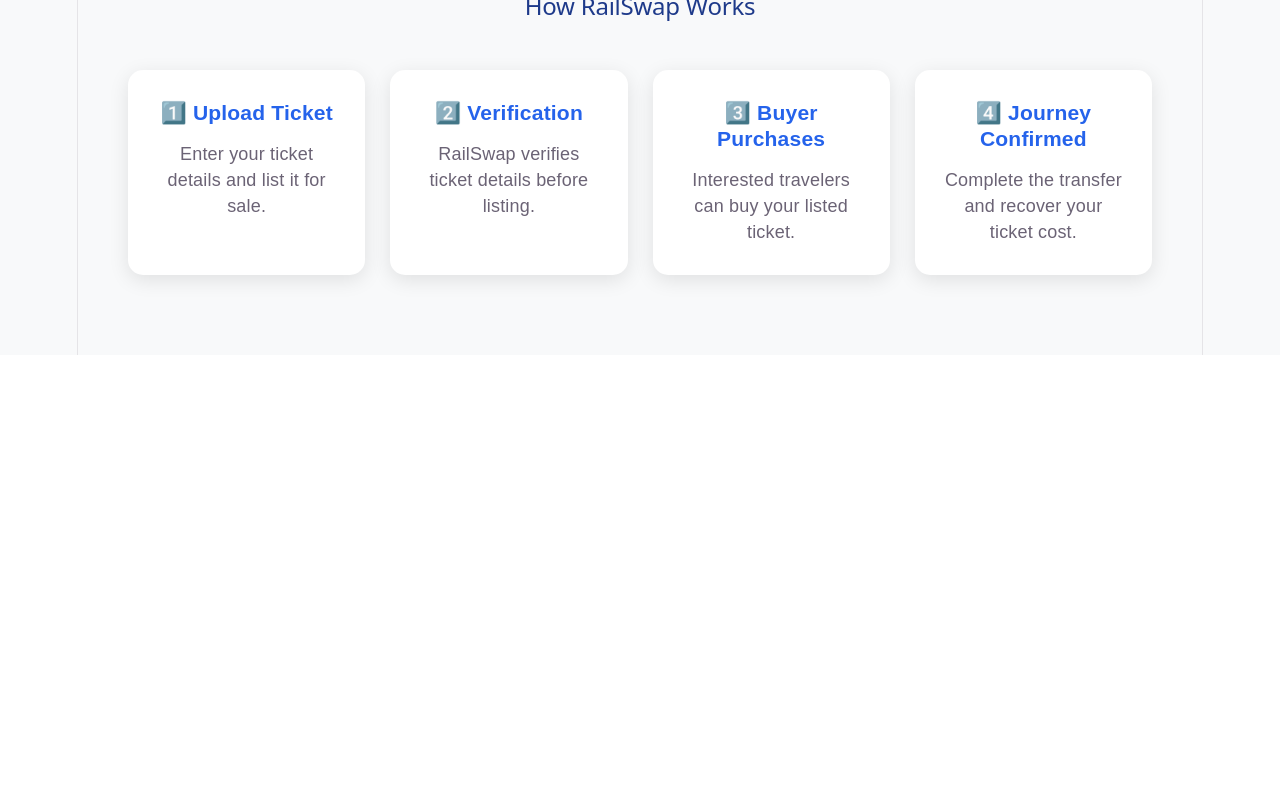
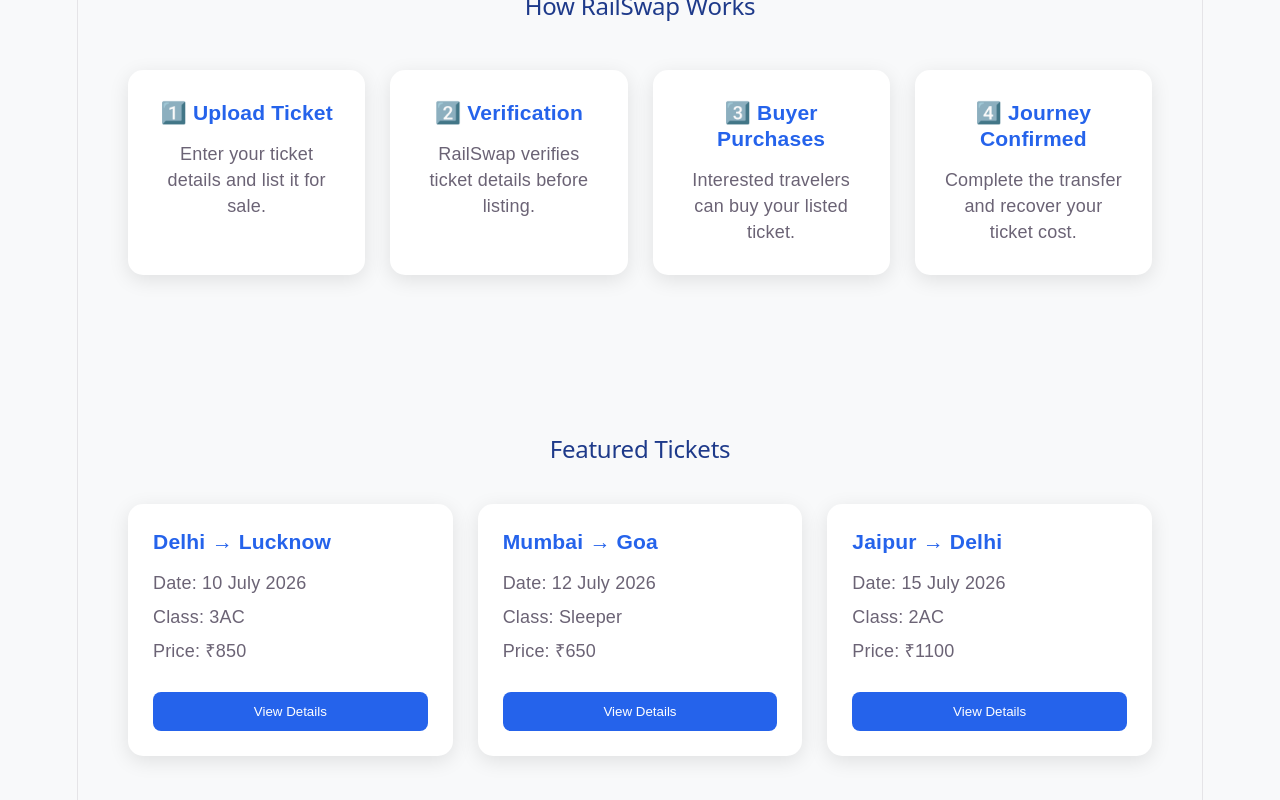
Before and after one commit to ananyaverma7211-afk/SeatLynk, a React (Vite) app: page / in a window 1280 px wide. Shown: the part 1135-1935 px from the top of the page. Before the commit the page ends 1490 px from the top, so only its background shows below. Built offline with nearby package versions, Linux system fonts and the light colour scheme.

Commit message:
Added featured tickets section

```diff
--- a/src/App.css
+++ b/src/App.css
@@ -157,3 +157,51 @@
     margin-bottom:15px;
     color:#2563eb;
 }
+.featured-section{
+    padding:80px 50px;
+    text-align:center;
+}
+
+.featured-section h2{
+    color:#1e3a8a;
+    margin-bottom:40px;
+}
+
+.ticket-container{
+    display:grid;
+    grid-template-columns:repeat(auto-fit,minmax(280px,1fr));
+    gap:25px;
+}
+
+.ticket-card{
+    background:white;
+    padding:25px;
+    border-radius:15px;
+    box-shadow:0 5px 20px rgba(0,0,0,0.1);
+    text-align:left;
+    transition:.3s;
+}
+
+.ticket-card:hover{
+    transform:translateY(-8px);
+}
+
+.ticket-card h3{
+    color:#2563eb;
+    margin-bottom:15px;
+}
+
+.ticket-card p{
+    margin:8px 0;
+}
+
+.ticket-card button{
+    margin-top:20px;
+    width:100%;
+    padding:12px;
+    border:none;
+    border-radius:8px;
+    background:#2563eb;
+    color:white;
+    cursor:pointer;
+}
--- a/src/App.jsx
+++ b/src/App.jsx
@@ -3,6 +3,7 @@
 import Hero from "./components/Hero";
 import SearchSection from "./components/SearchSection";
 import HowItWorks from "./components/HowItWorks";
+import FeaturedTickets from "./components/FeaturedTickets";
 function App() {
   return (
 
@@ -11,7 +12,7 @@
   <Hero />
   <SearchSection/>
   <HowItWorks />
-
+  <FeaturedTickets />
 
 </>
   );
--- /dev/null
+++ b/src/components/FeaturedTickets.jsx
@@ -0,0 +1,37 @@
+function FeaturedTickets() {
+  return (
+    <section className="featured-section">
+      <h2>Featured Tickets</h2>
+
+      <div className="ticket-container">
+
+        <div className="ticket-card">
+          <h3>Delhi → Lucknow</h3>
+          <p>Date: 10 July 2026</p>
+          <p>Class: 3AC</p>
+          <p>Price: ₹850</p>
+          <button>View Details</button>
+        </div>
+
+        <div className="ticket-card">
+          <h3>Mumbai → Goa</h3>
+          <p>Date: 12 July 2026</p>
+          <p>Class: Sleeper</p>
+          <p>Price: ₹650</p>
+          <button>View Details</button>
+        </div>
+
+        <div className="ticket-card">
+          <h3>Jaipur → Delhi</h3>
+          <p>Date: 15 July 2026</p>
+          <p>Class: 2AC</p>
+          <p>Price: ₹1100</p>
+          <button>View Details</button>
+        </div>
+
+      </div>
+    </section>
+  );
+}
+
+export default FeaturedTickets;
```
